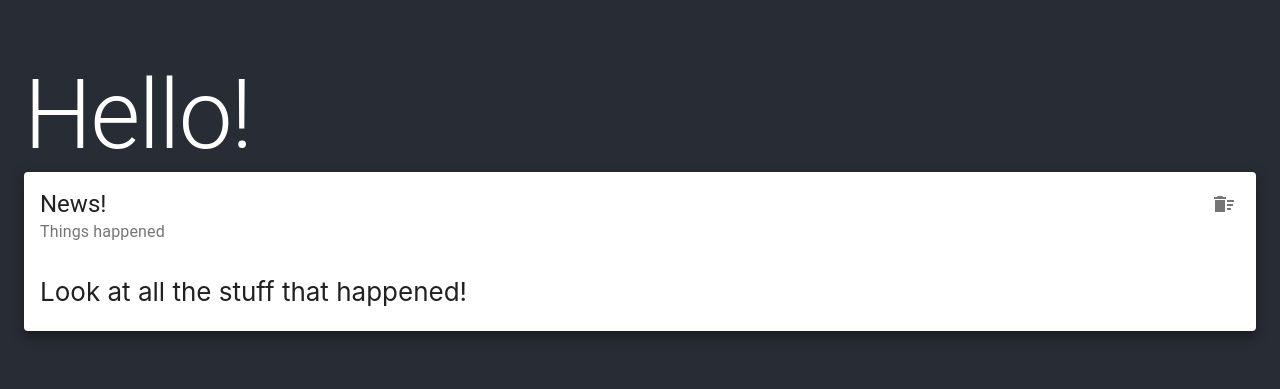
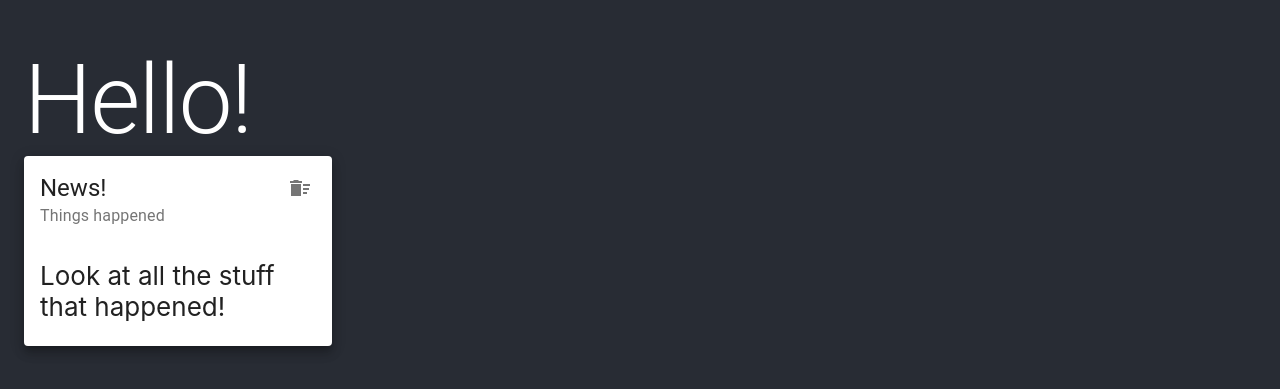
Before and after one commit to micrictor/security-resources, a React (Create React App) app: page / in a window 1280 px wide. Shown: the part 205-594 px from the top of the page. Built offline with nearby package versions, Linux system fonts and the light colour scheme.

Commit message:
Set card maxWidth

```diff
--- a/src/components/NewsCard.js
+++ b/src/components/NewsCard.js
@@ -34,6 +34,7 @@ export default function NewsCard(props) {
         root: {
             transition:"all 3s ease-in-out",
             opacity: visible ? 1 : 0,
+            maxWidth: "25%",
         },
         undoButton: {
             justifyContext: "center",
```
